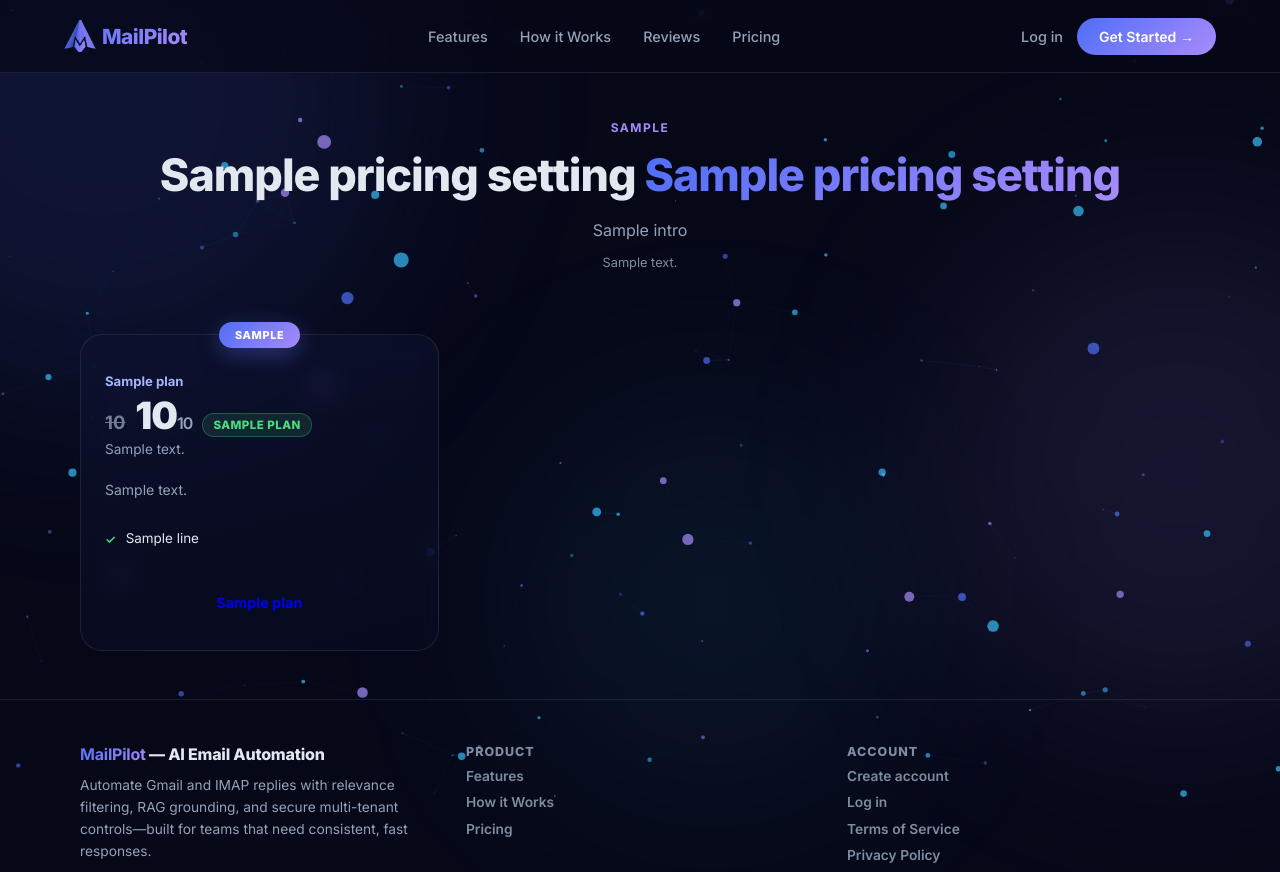
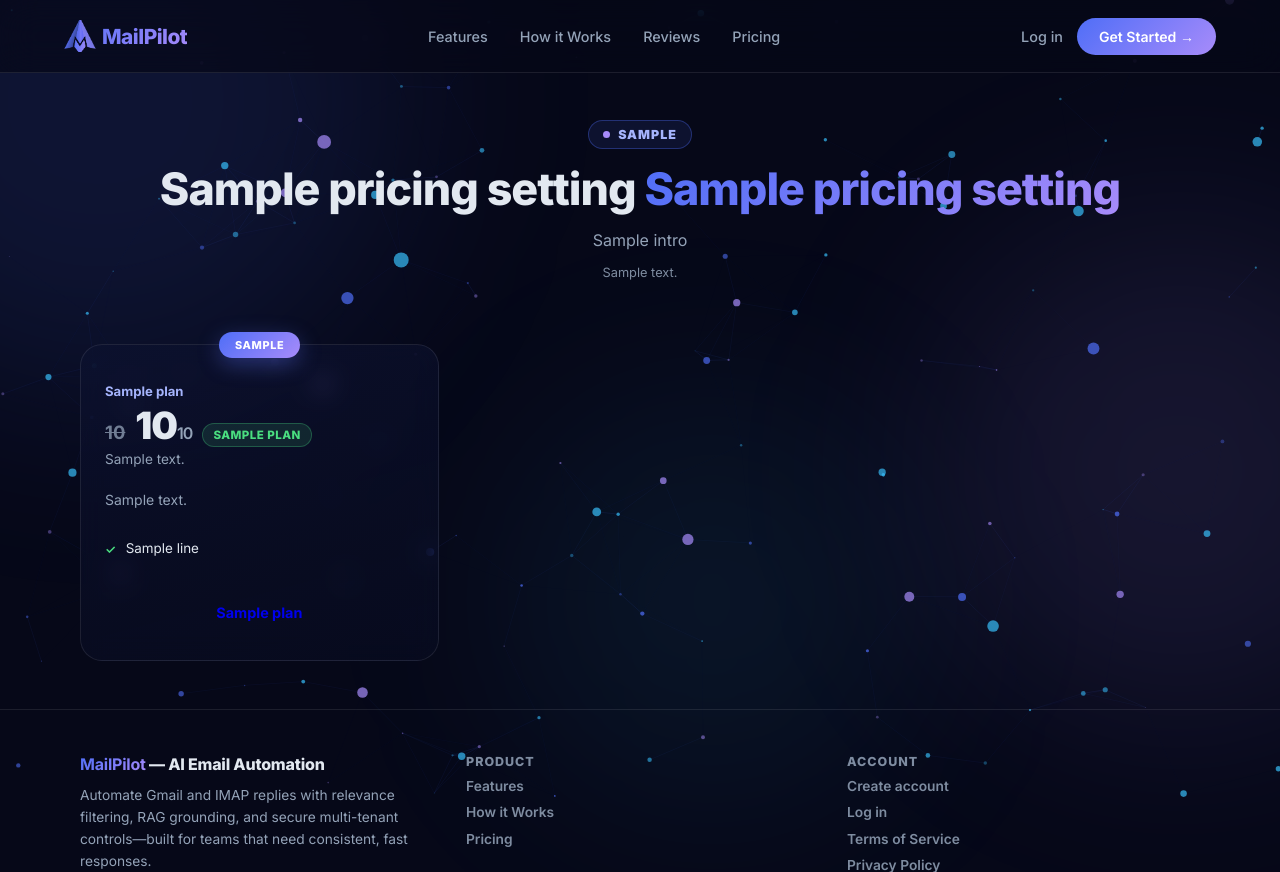
Before and after one commit to TareqazizUday/MailPilot, a Django app: template templates/pricing.html in a window 1280 px wide. Shown: the top 872 px of the page. Run offline with Django 5.2, Linux system fonts and the light colour scheme; the template is opened without the code that fills it: most values are stand-ins (such as "Sample title", 1, 10 or a date in 2020).

Commit message:
pricing title modify

```diff
--- a/templates/components/marketing_pricing_head.html
+++ b/templates/components/marketing_pricing_head.html
@@ -1,3 +1,15 @@
+{% if pricing_pill_tag %}
+<div class="page-head">
+  <div class="tag"><span style="width:7px;height:7px;border-radius:50%;background:#a78bfa;display:inline-block;"></span> {{ pricing_settings.section_tag }}</div>
+  {% if pricing_heading_tag == "h1" %}
+  <h1 class="section-title" id="pricing-heading">{{ pricing_settings.title_lead }} <span style="background:linear-gradient(135deg,#4f6ef7,#a78bfa);-webkit-background-clip:text;-webkit-text-fill-color:transparent;">{{ pricing_settings.title_highlight }}</span></h1>
+  {% else %}
+  <h2 class="section-title" id="pricing-heading">{{ pricing_settings.title_lead }} <span style="background:linear-gradient(135deg,#4f6ef7,#a78bfa);-webkit-background-clip:text;-webkit-text-fill-color:transparent;">{{ pricing_settings.title_highlight }}</span></h2>
+  {% endif %}
+  <p class="pricing-intro">{{ pricing_settings.intro }}</p>
+  {% if pricing_settings.demo_note %}<p class="pricing-demo-note">{{ pricing_settings.demo_note }}</p>{% endif %}
+</div>
+{% else %}
 <div class="pricing-head-row">
   <div class="pricing-head-copy">
     <div class="section-tag">{{ pricing_settings.section_tag }}</div>
@@ -10,3 +22,4 @@
     {% if pricing_settings.demo_note %}<p class="pricing-demo-note">{{ pricing_settings.demo_note }}</p>{% endif %}
   </div>
 </div>
+{% endif %}
--- a/templates/pricing.html
+++ b/templates/pricing.html
@@ -36,33 +36,27 @@
     {% include "components/marketing_nav_css.html" %}
     {% include "components/marketing_page_layout_css.html" %}
     main.mp-marketing-main { text-align: center; }
-    .section-tag {
-      font-size: 0.75rem; font-weight: 700; letter-spacing: 1.5px;
-      text-transform: uppercase; color: #a78bfa; margin-bottom: 14px;
+    .page-head { max-width: 1120px; margin: 0 auto 18px; text-align: center; }
+    .tag {
+      display: inline-flex; align-items: center; gap: 8px;
+      padding: 6px 14px; border-radius: 999px;
+      border: 1px solid rgba(79,110,247,0.35);
+      background: rgba(79,110,247,0.10);
+      color: #a5b4fc;
+      font-size: 0.78rem; font-weight: 900; letter-spacing: .08em; text-transform: uppercase;
     }
-    .section-title {
+    .page-head .section-title {
+      margin-top: 14px;
       font-size: clamp(1.8rem, 3.5vw, 2.8rem); font-weight: 800;
       letter-spacing: -1px; line-height: 1.2;
     }
-    .pricing-head-row {
-      display: flex; align-items: flex-start; justify-content: space-between;
-      gap: 20px; flex-wrap: wrap; max-width: 1120px; margin: 0 auto;
-      text-align: left;
-    }
-    .pricing-head-copy { flex: 1; min-width: 240px; text-align: center; }
-    .pricing-head-copy .section-tag,
-    .pricing-head-copy .section-title,
-    .pricing-head-copy .pricing-intro,
-    .pricing-head-copy .pricing-demo-note { margin-left: auto; margin-right: auto; }
-    .pricing-head-copy .pricing-intro,
-    .pricing-head-copy .pricing-demo-note { text-align: center; }
     .pricing-intro {
-      color: var(--muted); font-size: 1rem; margin-top: 14px; max-width: 520px;
+      color: var(--muted); font-size: 1rem; margin: 10px auto 0; max-width: 760px;
       line-height: 1.65;
     }
     .pricing-demo-note {
-      font-size: 0.8rem; color: rgba(148,163,184,0.85); margin-top: 10px;
-      max-width: 520px; line-height: 1.5;
+      font-size: 0.8rem; color: rgba(148,163,184,0.85); margin: 10px auto 0;
+      max-width: 760px; line-height: 1.5;
     }
     .pricing-card-soon {
       display: inline-flex; align-items: center; gap: 5px;
@@ -243,7 +237,7 @@
     {% include "components/footer_css.html" %}
 
     @media (max-width: 1100px) {
-      .pricing-head-row { justify-content: center; text-align: center; }
+      .page-head { text-align: center; }
     }
     @media (max-width: 768px) {
       .pricing-grid { margin-top: 36px; }
@@ -276,7 +270,7 @@
   {% include "components/marketing_nav_js.html" %}
 
   <main class="mp-marketing-main" aria-labelledby="pricing-heading">
-    {% include "components/marketing_pricing_head.html" with pricing_heading_tag="h1" %}
+    {% include "components/marketing_pricing_head.html" with pricing_heading_tag="h1" pricing_pill_tag=True %}
 
     <div class="pricing-grid" role="listbox" aria-label="Choose a pricing plan">
       {% include "components/marketing_pricing_cards.html" %}
```
